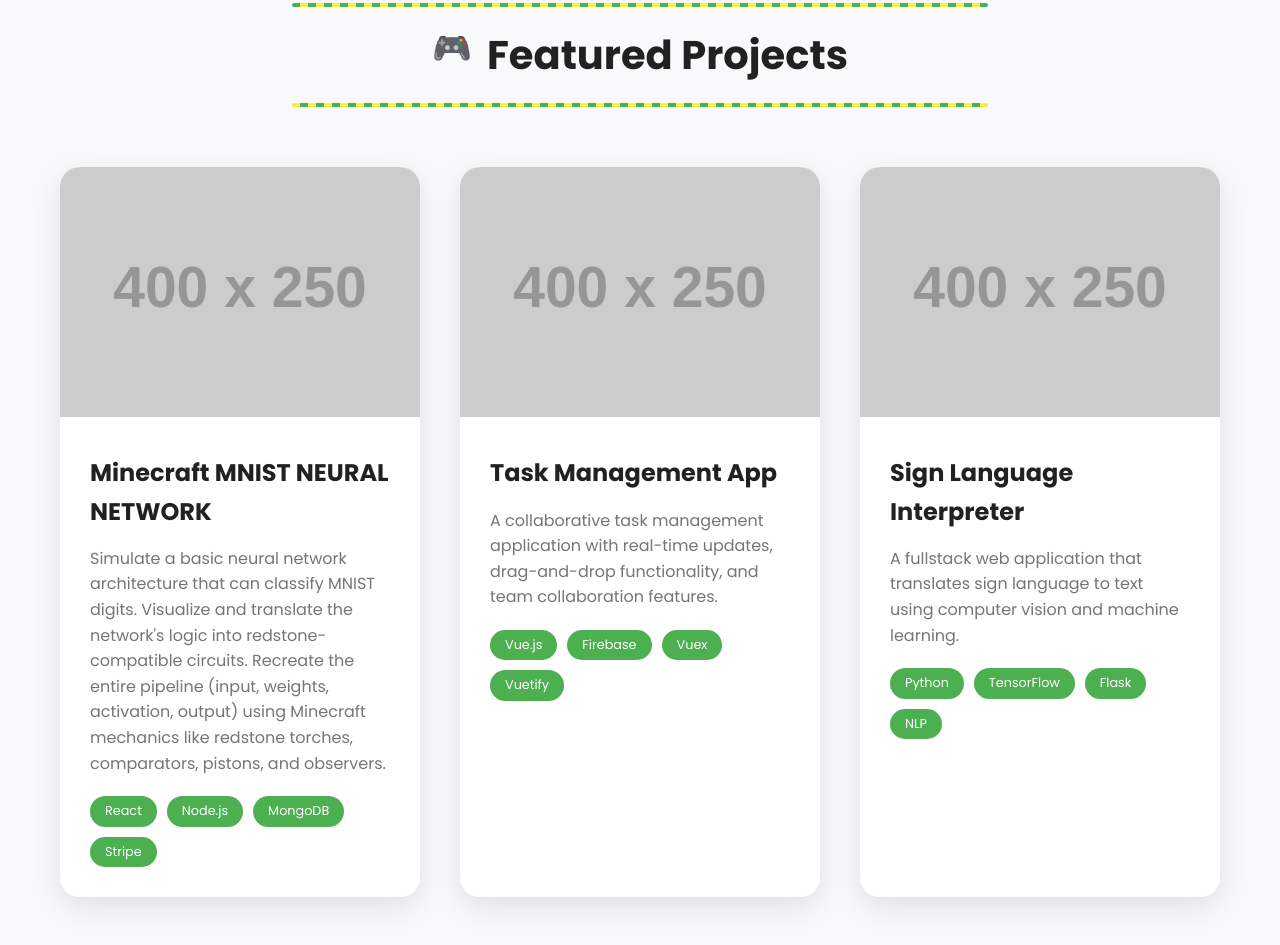
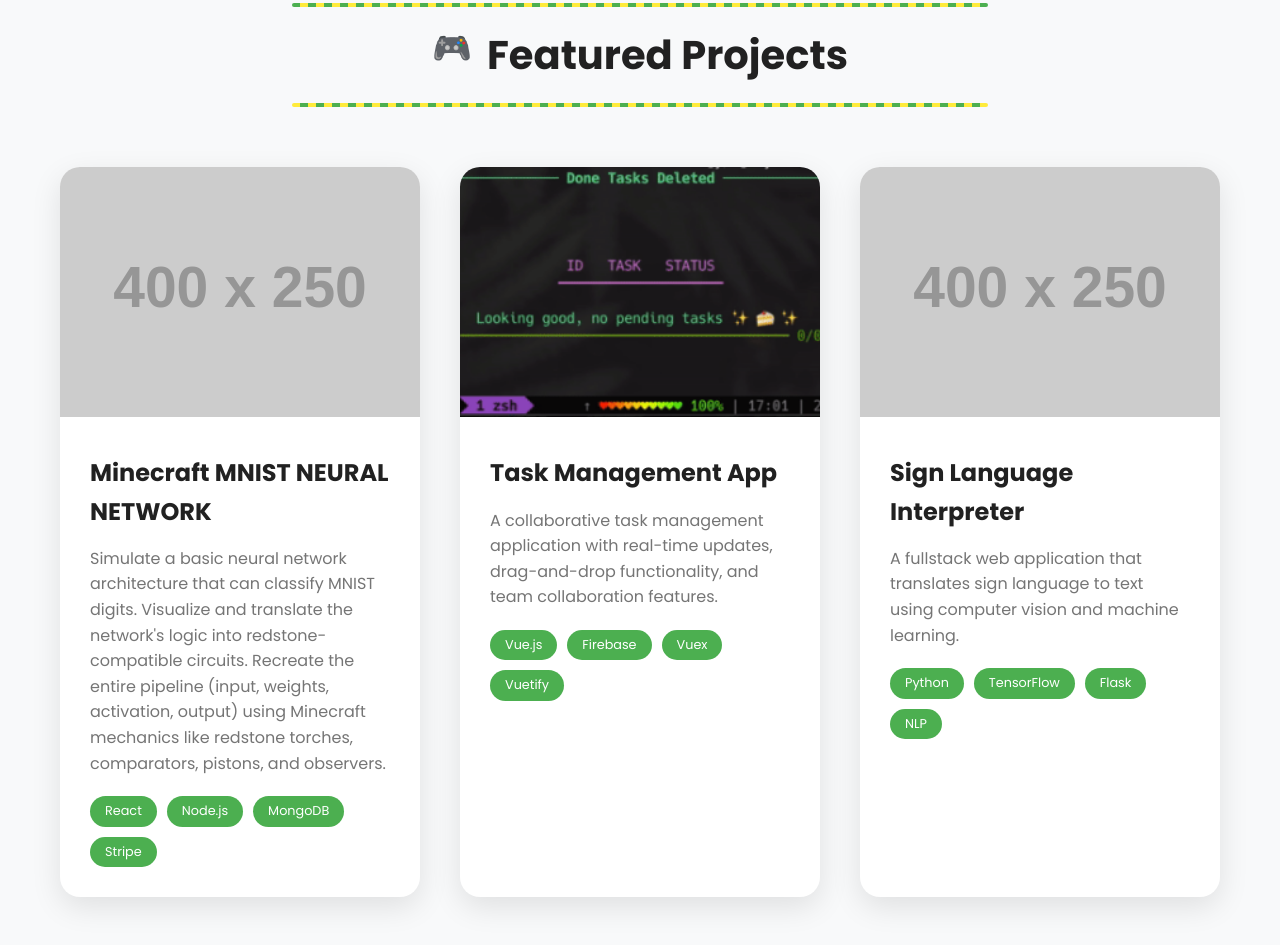
Before and after one commit to Devin-M5706/portfolio, a website: page index.html in a window 1280 px wide. Shown: the part 2840-3785 px from the top of the page. Drawn offline with Linux system fonts and the light colour scheme; placeholder pictures from the web are drawn by us.

Commit message:
task photo

```diff
--- a/index.html
+++ b/index.html
@@ -255,7 +255,7 @@
                 </div>
                 <div class="project-card">
                     <div class="project-image">
-                        <img src="https://via.placeholder.com/400x250/2196F3/ffffff?text=Task+Manager" alt="Project 2">
+                        <img src="rlCLI organizer.png" alt="Project 2">
                         <div class="project-overlay">
                             <div class="project-links">
                                 <a href="#" class="project-link"><i class="fas fa-external-link-alt"></i></a>
```
Also changed, not shown: rlCLI organizer.png (added).
